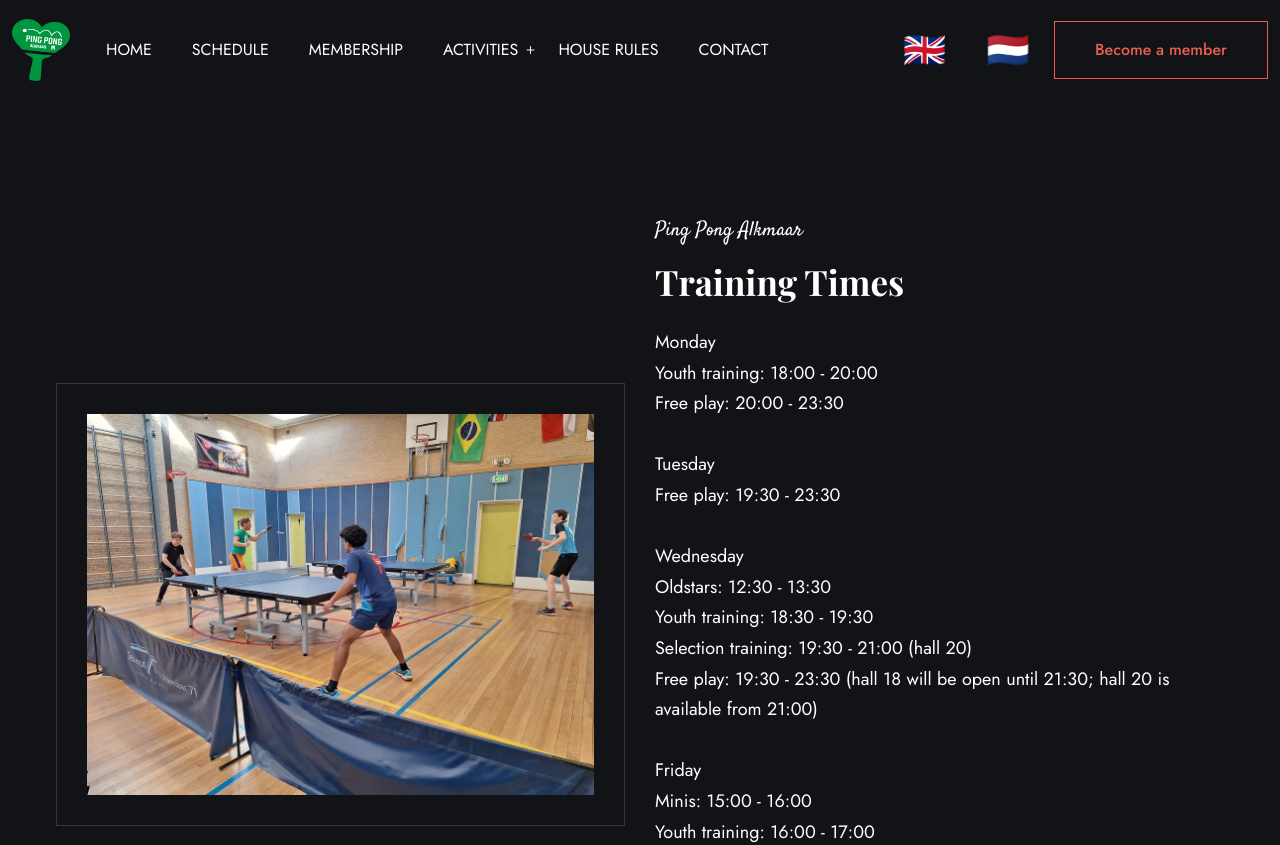
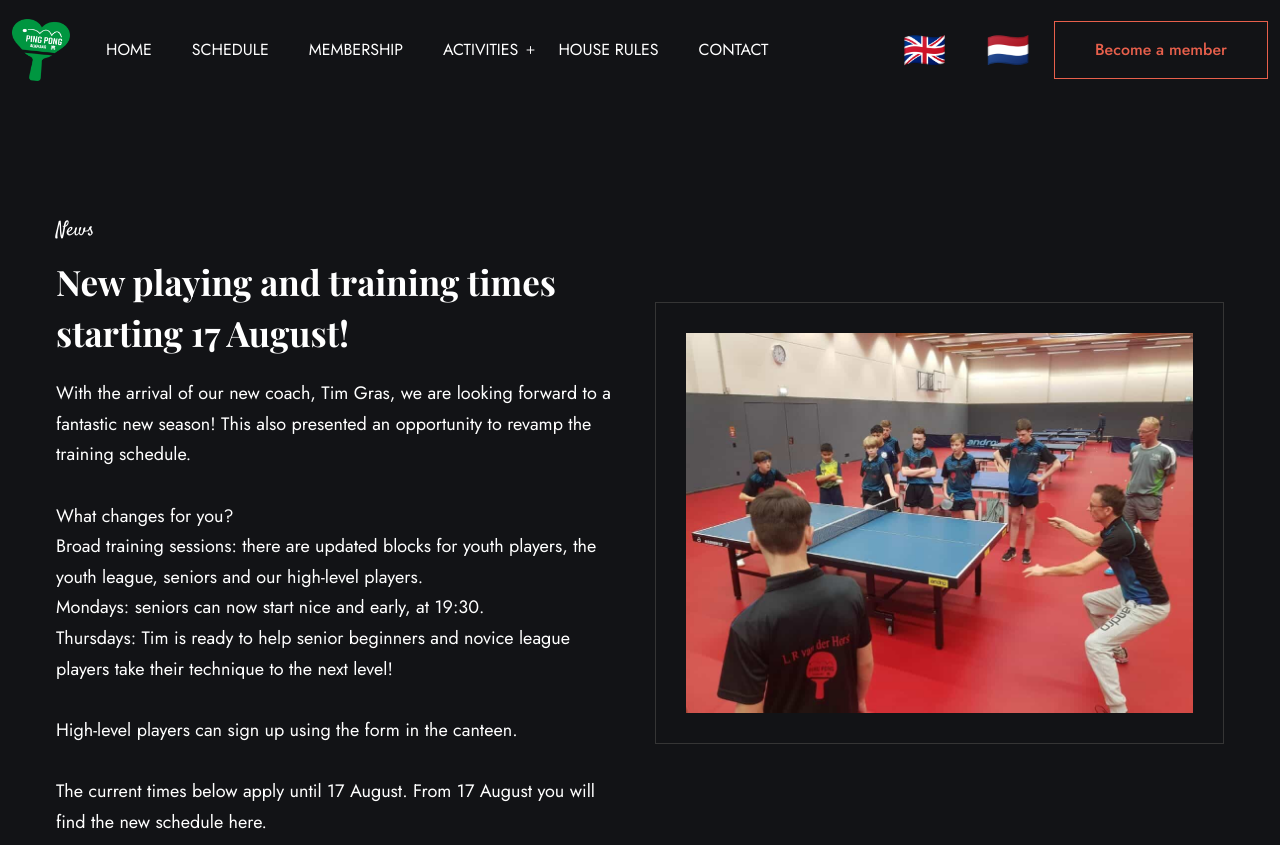
Before and after one commit to Kottakji/pingpongalkmaar, a Next.js app: page /en/schedule in a window 1280 px wide. Shown: the top 845 px of the page. Built offline with nearby package versions, Linux system fonts and the light colour scheme.

Commit message:
New schedule
Signed-off-by: Joris Kok <joris_kok1@hotmail.com>

```diff
--- a/package.json
+++ b/package.json
@@ -37,5 +37,6 @@
     "postcss": "^8",
     "tailwindcss": "^3.3.0",
     "typescript": "^5"
-  }
+  },
+  "packageManager": "yarn@1.22.22+sha512.a6b2f7906b721bba3d67d4aff083df04dad64c399707841b7acf00f6b133b7ac24255f2652fa22ae3534329dc6180534e98d17432037ff6fd140556e2bb3137e"
 }
--- a/src/app/(home)/[language]/activities/page.jsx
+++ b/src/app/(home)/[language]/activities/page.jsx
@@ -1,8 +1,8 @@
 import LANGUAGES from "@/helpers/languages";
 import Activities from "@/components/Pages/Activities";
 
-export default function Page({params}) {
-  return <Activities {...params}/>
+export default function Page() {
+  return <Activities/>
 }
 
 export function generateStaticParams() {
--- a/src/app/(home)/[language]/contact/page.jsx
+++ b/src/app/(home)/[language]/contact/page.jsx
@@ -1,8 +1,8 @@
 import LANGUAGES from "@/helpers/languages";
 import Contact from "@/components/Pages/Contact";
 
-export default function Page({params}) {
-  return <Contact {...params}/>
+export default function Page() {
+  return <Contact/>
 }
 
 export function generateStaticParams() {
--- a/src/app/(home)/[language]/high-level-training/page.jsx
+++ b/src/app/(home)/[language]/high-level-training/page.jsx
@@ -1,8 +1,8 @@
 import LANGUAGES from "@/helpers/languages";
 import HighLevelTraining from "@/components/Pages/HighLevelTraining";
 
-export default function Page({params}) {
-  return <HighLevelTraining {...params}/>
+export default function Page() {
+  return <HighLevelTraining/>
 }
 
 export function generateStaticParams() {
--- a/src/app/(home)/[language]/house-rules/page.jsx
+++ b/src/app/(home)/[language]/house-rules/page.jsx
@@ -1,8 +1,8 @@
 import LANGUAGES from "@/helpers/languages";
 import HouseRules from "@/components/Pages/HouseRules";
 
-export default function Page({params}) {
-  return <HouseRules {...params}/>
+export default function Page() {
+  return <HouseRules/>
 }
 
 export function generateStaticParams() {
--- a/src/app/(home)/[language]/membership/page.jsx
+++ b/src/app/(home)/[language]/membership/page.jsx
@@ -1,8 +1,8 @@
 import LANGUAGES from "@/helpers/languages";
 import Membership from "@/components/Pages/Membership";
 
-export default function Page({params}) {
-  return <Membership {...params}/>
+export default function Page() {
+  return <Membership/>
 }
 
 export function generateStaticParams() {
--- a/src/app/(home)/[language]/schedule/page.jsx
+++ b/src/app/(home)/[language]/schedule/page.jsx
@@ -1,8 +1,8 @@
 import LANGUAGES from "@/helpers/languages";
 import Schedule from "@/components/Pages/Schedule";
 
-export default function Page({params}) {
-  return <Schedule {...params}/>
+export default function Page() {
+  return <Schedule/>
 }
 
 export function generateStaticParams() {
--- a/src/app/(home)/[language]/youth/page.jsx
+++ b/src/app/(home)/[language]/youth/page.jsx
@@ -1,8 +1,8 @@
 import LANGUAGES from "@/helpers/languages";
 import Youth from "@/components/Pages/Youth";
 
-export default function Page({params}) {
-  return <Youth {...params}/>
+export default function Page() {
+  return <Youth/>
 }
 
 export function generateStaticParams() {
--- a/src/components/Pages/Schedule.jsx
+++ b/src/components/Pages/Schedule.jsx
@@ -1,14 +1,28 @@
 "use client";
 
+import { useEffect, useState } from "react";
 import Block from "@/components/Block";
 import useTranslation from "@/hooks/useTranslation";
 
+// The new season schedule takes effect on this date. Before then, visitors see
+// the current schedule plus an announcement; from this date on, the new one.
+const NEW_SCHEDULE_START = new Date("2026-08-17T00:00:00");
+
 export default function Schedule() {
   const { t } = useTranslation();
+  const [showNewSchedule, setShowNewSchedule] = useState(false);
+
+  useEffect(() => {
+    setShowNewSchedule(new Date() >= NEW_SCHEDULE_START);
+  }, []);
+
+  const blocks = showNewSchedule
+    ? t("schedule.blocksNew")
+    : [t("schedule.announcement"), ...t("schedule.blocksOld")];
 
   return (
     <main className="bg-[#121316] py-24">
-      {t("schedule.blocks").map((block, index) => (
+      {blocks.map((block, index) => (
         <Block
           key={index}
           variant={block.variant}
--- a/src/locales/en/common.json
+++ b/src/locales/en/common.json
@@ -121,7 +121,17 @@
     ]
   },
   "schedule": {
-    "blocks": [
+    "announcement": {
+      "variant": "image-right",
+      "subtitle": "News",
+      "title": "New playing and training times starting 17 August!",
+      "description": "With the arrival of our new coach, Tim Gras, we are looking forward to a fantastic new season! This also presented an opportunity to revamp the training schedule.\n\nWhat changes for you?\nBroad training sessions: there are updated blocks for youth players, the youth league, seniors and our high-level players.\nMondays: seniors can now start nice and early, at 19:30.\nThursdays: Tim is ready to help senior beginners and novice league players take their technique to the next level!\n\nHigh-level players can sign up using the form in the canteen.\n\nThe current times below apply until 17 August. From 17 August you will find the new schedule here.",
+      "image": {
+        "alt": "Ping Pong Alkmaar training session",
+        "url": "/assets/images/training.jpg"
+      }
+    },
+    "blocksOld": [
       {
         "variant": "image-left",
         "subtitle": "Ping Pong Alkmaar",
@@ -137,6 +147,28 @@
         "subtitle": "Ping Pong Alkmaar",
         "title": "Hall Rules",
         "description": "Hall 18 will sometimes not be available outside competition days, pay attention to announcements!\n\nNew\nWhen the competition on Friday is finished, hall 20 can be used from 19:30 to 24:00 for free play, also during holidays. When the competition on Saturday is finished, we can use hall 20 from 12:00 to 17:00 for free play or to organize something, also during holidays. If you want to use the hall on Saturday, you must report this to Rob, Ingrid or Johan. For youth players, an adult must always be present.\n\nHall usage rules\nOpen the door with your QR code and place the pin between the door and hold your QR code to the QR reader again. The door will automatically lock when you leave. With the key in the key box you can open the canteen. After finishing, clean everything up neatly and pull down the canteen roller blind and also turn off the lighting in the canteen. Put the canteen key back in the key box. The light in the hall automatically turns off after the booked playing time. Remove the pin and close the outside door, check that the doors of both halls are locked.",
+        "image": {
+          "alt": "Ping Pong Alkmaar",
+          "url": "/assets/images/participation.png"
+        }
+      }
+    ],
+    "blocksNew": [
+      {
+        "variant": "image-left",
+        "subtitle": "Ping Pong Alkmaar",
+        "title": "Training Times",
+        "description": "Monday\nYouth training: 18:30 - 19:30 (coaches Onno or Joris and Bastien)\nFree play: 19:30 - 23:30\n\nTuesday\nHigh-level training: 19:00 - 20:30 (Tim Gras, fee €50 per half-year)\nFree play: 20:30 - 23:30\n\nWednesday\nOld Stars: 12:30 - 13:30\nChild & parent/adult training: 18:30 - 19:30 (more info to follow)\nFree play: 19:30 - 23:30\n\nThursday\nYouth league training: 18:30 - 20:00 (coach Tim Gras)\nSenior training: 20:00 - 21:00 (Tim Gras)\n\nFriday\nYouth (all ages): 16:00 - 17:00 (coaches Tim Gras and Bastien)\nSenior league matches: 17:00 - 24:00\nFree play: 19:30 - 21:30 (only during league season, hall 18)\n\nSaturday\nYouth league matches: 12:00 - 17:00\n\nAll activities take place in hall 20, unless stated otherwise.",
+        "image": {
+          "alt": "Ping Pong Alkmaar training session",
+          "url": "/assets/images/training.webp"
+        }
+      },
+      {
+        "variant": "image-right",
+        "subtitle": "Ping Pong Alkmaar",
+        "title": "Hall Allocation & Rules",
+        "description": "This season we train in hall 20. We only expand during the senior league matches on Fridays, when we also open hall 18 from 19:30 to 21:30.\n\nThe senior league starts on Friday 11 September and the final match is on Friday 27 November.\n\nWhen the competition on Friday is finished, hall 20 can be used from 19:30 to 24:00 for free play, also during holidays. When the competition on Saturday is finished, we can use hall 20 from 12:00 to 17:00 for free play or to organize something, also during holidays. If you want to use the hall on Saturday, you must report this to Rob, Ingrid or Johan. For youth players, an adult must always be present.\n\nHall usage rules\nOpen the door with your QR code and place the pin between the door and hold your QR code to the QR reader again. The door will automatically lock when you leave. With the key in the key box you can open the canteen. After finishing, clean everything up neatly and pull down the canteen roller blind and also turn off the lighting in the canteen. Put the canteen key back in the key box. The light in the hall automatically turns off after the booked playing time. Remove the pin and close the outside door, check that the doors of both halls are locked.",
         "image": {
           "alt": "Ping Pong Alkmaar",
           "url": "/assets/images/participation.png"
--- a/src/locales/nl/common.json
+++ b/src/locales/nl/common.json
@@ -121,7 +121,17 @@
     ]
   },
   "schedule": {
-    "blocks": [
+    "announcement": {
+      "variant": "image-right",
+      "subtitle": "Nieuws",
+      "title": "Nieuwe speel- en trainingstijden vanaf 17 augustus!",
+      "description": "Met de komst van onze nieuwe trainer, Tim Gras, gaan we een mooi nieuw seizoen tegemoet! Dit bracht ook de kans met zich mee om het trainingsschema te vernieuwen.\n\nWat verandert er voor jou?\nBrede trainingen: er zijn vernieuwde blokken voor de jeugd, de jeugdcompetitie, senioren en onze high-level spelers.\nMaandag: senioren kunnen vanaf nu lekker vroeg starten, namelijk al om 19:30 uur.\nDonderdag: speciaal voor beginnende senioren en beginnende competitiespelers staat Tim klaar om jullie techniek naar een hoger niveau te tillen!\n\nHigh-level spelers kunnen zich inschrijven op een formulier in de kantine.\n\nTot 17 augustus gelden nog de huidige tijden hieronder. Vanaf 17 augustus vind je hier het nieuwe schema.",
+      "image": {
+        "alt": "Ping Pong Alkmaar trainingssessie",
+        "url": "/assets/images/training.jpg"
+      }
+    },
+    "blocksOld": [
       {
         "variant": "image-left",
         "subtitle": "Ping Pong Alkmaar",
@@ -137,6 +147,28 @@
         "subtitle": "Ping Pong Alkmaar",
         "title": "Trainingstijden",
         "description": "Zaal 18 zal buiten de competitie dagen soms niet beschikbaar zijn, let op de mededelingen!\n\nNieuw\nAls de competitie op vrijdag afgelopen is kan zaal 20 van 19.30 tot 24.00 gebruikt worden om vrij te spelen, ook in de vakanties. Als de competitie op zaterdag is afgelopen kunnen wij zaal 20 van 12.00 tot 17.00 gebruiken om vrij te spelen of iets te organiseren, ook in de vakanties. Wil je op zaterdag de zaal gebruiken moet je dit melden bij Rob, Ingrid of Johan. Bij jeugdspelers moet er altijd een volwassene aanwezig zijn.\n\nRegels zaalgebruik\nOpen de deur met je QR code en zet de pion tussen de deur en hou je QR code weer bij de QR lezer. De deur gaat dan automatisch op slot als je vertrekt. Met de sleutel in het sleutelkastje kun je de kantine openen. Na afloop ruim alles weer netjes op en doe het rolgordijn van de kantine naar beneden en ook de verlichting in de kantine uitzetten. Doe de sleutel van de kantine weer terug in het sleutelkastje. Het licht in de zaal gaat automatisch uit na de geboekte speeltijd. Haal de pion weer weg en sluit de buitendeur, controleer of de deur van beide zalen op slot zijn.",
+        "image": {
+          "alt": "Ping Pong Alkmaar",
+          "url": "/assets/images/participation.png"
+        }
+      }
+    ],
+    "blocksNew": [
+      {
+        "variant": "image-left",
+        "subtitle": "Ping Pong Alkmaar",
+        "title": "Trainingstijden",
+        "description": "Maandag\nJeugdtraining: 18:30 - 19:30 (trainers Onno of Joris en Bastien)\nVrijspelen: 19:30 - 23:30\n\nDinsdag\nHigh-level training: 19:00 - 20:30 (Tim Gras, deelname € 50,- per half jaar)\nVrijspelen: 20:30 - 23:30\n\nWoensdag\nOld Stars: 12:30 - 13:30\nKind & ouder/volwassene training: 18:30 - 19:30 (later meer info)\nVrijspelen: 19:30 - 23:30\n\nDonderdag\nJeugdcompetitie training: 18:30 - 20:00 (trainer Tim Gras)\nSeniorentraining: 20:00 - 21:00 (Tim Gras)\n\nVrijdag\nJeugd alle leeftijden: 16:00 - 17:00 (trainers Tim Gras en Bastien)\nSeniorencompetitie: 17:00 - 24:00\nVrijspelen: 19:30 - 21:30 (alleen tijdens de competitie, zaal 18)\n\nZaterdag\nJeugdcompetitie: 12:00 - 17:00\n\nAlle activiteiten vinden plaats in zaal 20, tenzij anders vermeld.",
+        "image": {
+          "alt": "Ping Pong Alkmaar trainingssessie",
+          "url": "/assets/images/training.webp"
+        }
+      },
+      {
+        "variant": "image-right",
+        "subtitle": "Ping Pong Alkmaar",
+        "title": "Zaalindeling en regels",
+        "description": "We trainen dit seizoen in zaal 20. Alleen tijdens de seniorencompetitie op vrijdag breiden we uit: dan openen we ook zaal 18 van 19:30 tot 21:30 uur.\n\nDe seniorencompetitie start op vrijdag 11 september en de laatste wedstrijd is vrijdag 27 november.\n\nAls de competitie op vrijdag afgelopen is kan zaal 20 van 19:30 tot 24:00 gebruikt worden om vrij te spelen, ook in de vakanties. Als de competitie op zaterdag is afgelopen kunnen wij zaal 20 van 12:00 tot 17:00 gebruiken om vrij te spelen of iets te organiseren, ook in de vakanties. Wil je op zaterdag de zaal gebruiken moet je dit melden bij Rob, Ingrid of Johan. Bij jeugdspelers moet er altijd een volwassene aanwezig zijn.\n\nRegels zaalgebruik\nOpen de deur met je QR code en zet de pion tussen de deur en hou je QR code weer bij de QR lezer. De deur gaat dan automatisch op slot als je vertrekt. Met de sleutel in het sleutelkastje kun je de kantine openen. Na afloop ruim alles weer netjes op en doe het rolgordijn van de kantine naar beneden en ook de verlichting in de kantine uitzetten. Doe de sleutel van de kantine weer terug in het sleutelkastje. Het licht in de zaal gaat automatisch uit na de geboekte speeltijd. Haal de pion weer weg en sluit de buitendeur, controleer of de deur van beide zalen op slot zijn.",
         "image": {
           "alt": "Ping Pong Alkmaar",
           "url": "/assets/images/participation.png"
```
